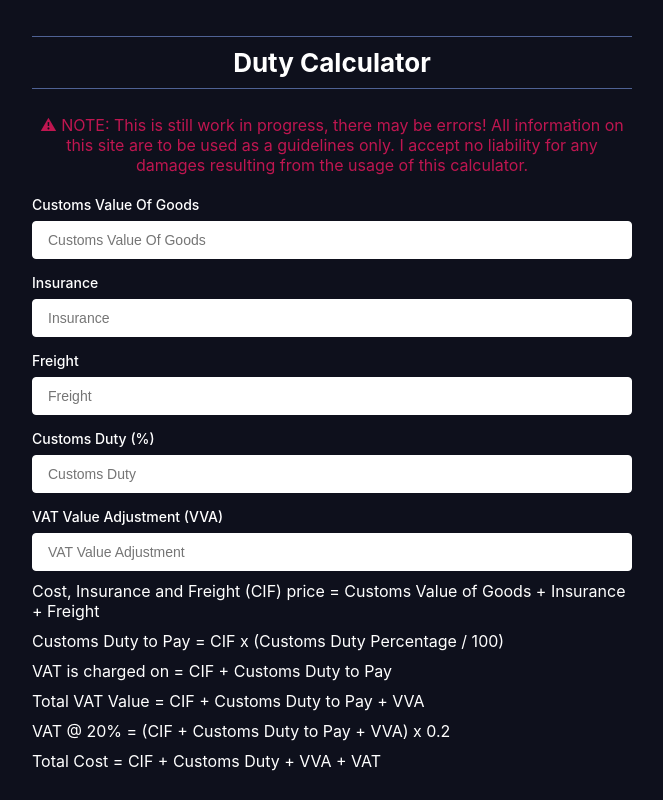
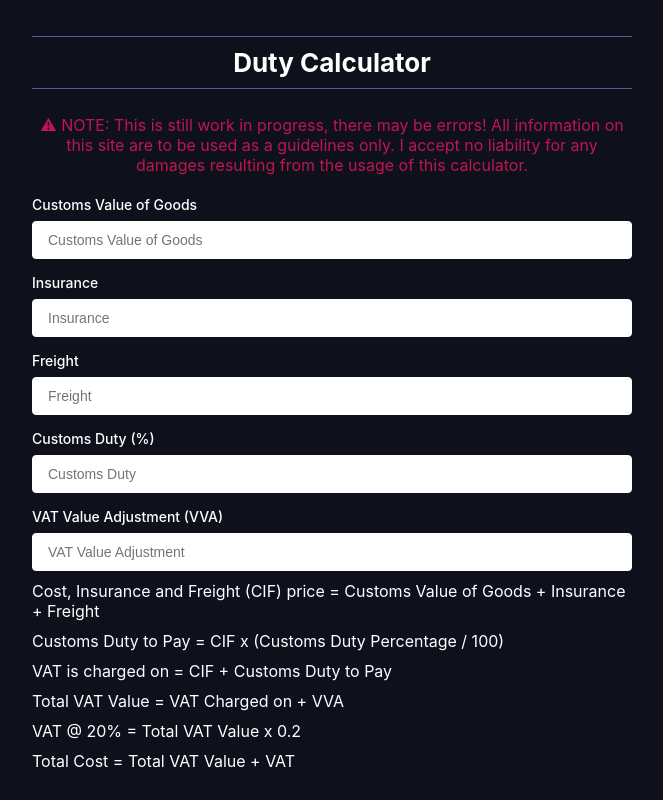
Before and after one commit to WaterlessPiano2/Duty, a React (Create React App) app: page / in a window 1280 px wide. Shown: the whole page, without its empty margins (308-971 px from the left). Built offline with nearby package versions, Linux system fonts and the light colour scheme.

Commit message:
Simplified calculations

```diff
--- a/src/calc.tsx
+++ b/src/calc.tsx
@@ -10,43 +10,40 @@ interface IFormInput {
 }
 
 export default function Calculator(): JSX.Element {
-  const { register, watch, errors } = useForm<IFormInput>({
+  const { register, watch } = useForm<IFormInput>({
     mode: "onChange",
   });
 
-  const CustomsValueOfGoods: number = watch("CustomsValueOfGoods");
-  const Insurance: number = watch("Insurance");
-  const Freight: number = watch("Freight");
-  const CustomsDuty: number = watch("CustomsDuty");
-  const VATValueAdjustment: number = watch("VATValueAdjustment");
+  //Watchers
+  const CustomsValueOfGoods: number = watch("CustomsValueOfGoods"),
+    Insurance: number = watch("Insurance"),
+    Freight: number = watch("Freight"),
+    CustomsDuty: number = watch("CustomsDuty"),
+    VATValueAdjustment: number = watch("VATValueAdjustment"),
+    // Common calculations
+    CIFValue: number =
+      Number(Insurance) + Number(CustomsValueOfGoods) + Number(Freight),
+    CustomsDutyValue: number = CIFValue * (CustomsDuty / 100),
+    VVAValue = Number(VATValueAdjustment),
+    VATValue: number = (CIFValue + CustomsDutyValue + VVAValue) * 0.2;
+
   const calculateCIF = (): string => {
     if (Insurance && CustomsValueOfGoods && Freight) {
-      return ` £${
-        Number(Insurance) + Number(CustomsValueOfGoods) + Number(Freight)
-      } = `;
+      return ` £${CIFValue} = `;
     } else {
       return "";
     }
   };
   const calculateCustomsDuty = (): string => {
     if (Insurance && CustomsValueOfGoods && Freight && CustomsDuty) {
-      return ` £${
-        (Number(Insurance) + Number(CustomsValueOfGoods) + Number(Freight)) *
-        (CustomsDuty / 100)
-      }`;
+      return ` £${CustomsDutyValue}`;
     } else {
       return "CIF x (Customs Duty Percentage / 100)";
     }
   };
   const calculateVATChargedOn = (): string => {
     if (Insurance && CustomsValueOfGoods && Freight && CustomsDuty) {
-      return ` £${
-        Number(Insurance) +
-        Number(CustomsValueOfGoods) +
-        Number(Freight) +
-        (Number(Insurance) + Number(CustomsValueOfGoods) + Number(Freight)) *
-          (CustomsDuty / 100)
-      }`;
+      return ` £${CIFValue + CustomsDutyValue}`;
     } else {
       return "CIF + Customs Duty to Pay";
     }
@@ -59,16 +56,9 @@ export default function Calculator(): JSX.Element {
       CustomsDuty &&
       VATValueAdjustment
     ) {
-      return ` £${
-        Number(Insurance) +
-        Number(CustomsValueOfGoods) +
-        Number(Freight) +
-        (Number(Insurance) + Number(CustomsValueOfGoods) + Number(Freight)) *
-          (CustomsDuty / 100) +
-        Number(VATValueAdjustment)
-      }`;
+      return ` £${CIFValue + CustomsDutyValue + VVAValue}`;
     } else {
-      return "CIF + Customs Duty to Pay + VVA";
+      return "VAT Charged on + VVA";
     }
   };
   const calculateVAT = (): string => {
@@ -79,17 +69,9 @@ export default function Calculator(): JSX.Element {
       CustomsDuty &&
       VATValueAdjustment
     ) {
-      return ` £${
-        (Number(Insurance) +
-          Number(CustomsValueOfGoods) +
-          Number(Freight) +
-          (Number(Insurance) + Number(CustomsValueOfGoods) + Number(Freight)) *
-            (CustomsDuty / 100) +
-          Number(VATValueAdjustment)) *
-        0.2
-      }`;
+      return ` £${VATValue}`;
     } else {
-      return "(CIF + Customs Duty to Pay + VVA) x 0.2";
+      return "Total VAT Value x 0.2";
     }
   };
   const calculateTotalCost = (): string => {
@@ -100,23 +82,9 @@ export default function Calculator(): JSX.Element {
       CustomsDuty &&
       VATValueAdjustment
     ) {
-      return ` £${
-        (Number(Insurance) +
-          Number(CustomsValueOfGoods) +
-          Number(Freight) +
-          (Number(Insurance) + Number(CustomsValueOfGoods) + Number(Freight)) *
-            (CustomsDuty / 100) +
-          Number(VATValueAdjustment)) *
-          0.2 +
-        (Number(Insurance) +
-          Number(CustomsValueOfGoods) +
-          Number(Freight) +
-          (Number(Insurance) + Number(CustomsValueOfGoods) + Number(Freight)) *
-            (CustomsDuty / 100) +
-          Number(VATValueAdjustment))
-      }`;
+      return ` £${CIFValue + CustomsDutyValue + VVAValue + VATValue}`;
     } else {
-      return "CIF + Customs Duty + VVA + VAT ";
+      return "Total VAT Value + VAT ";
     }
   };
   const showCustomsValueOfGoods = (): string => {
@@ -141,21 +109,21 @@ export default function Calculator(): JSX.Element {
     }
   };
 
-  if (errors) {
-    console.log("errors");
-    console.log(errors);
-  }
-
   return (
     <>
       <form aria-label="Duty Calculator" name="form">
-        <label htmlFor="customsValueOfGoods">Customs Value Of Goods</label>
+        <label htmlFor="customsValueOfGoods">Customs Value of Goods</label>
         <input
           type="number"
           id="customsValueOfGoods"
-          placeholder="Customs Value Of Goods"
+          placeholder="Customs Value of Goods"
           name="CustomsValueOfGoods"
-          ref={register({ required: true, max: 9999999, min: 0, maxLength: 8 })}
+          ref={register({
+            required: true,
+            max: 9999999,
+            min: 0,
+            maxLength: 8,
+          })}
         />
         <label htmlFor="Insurance">Insurance</label>
         <input
```
